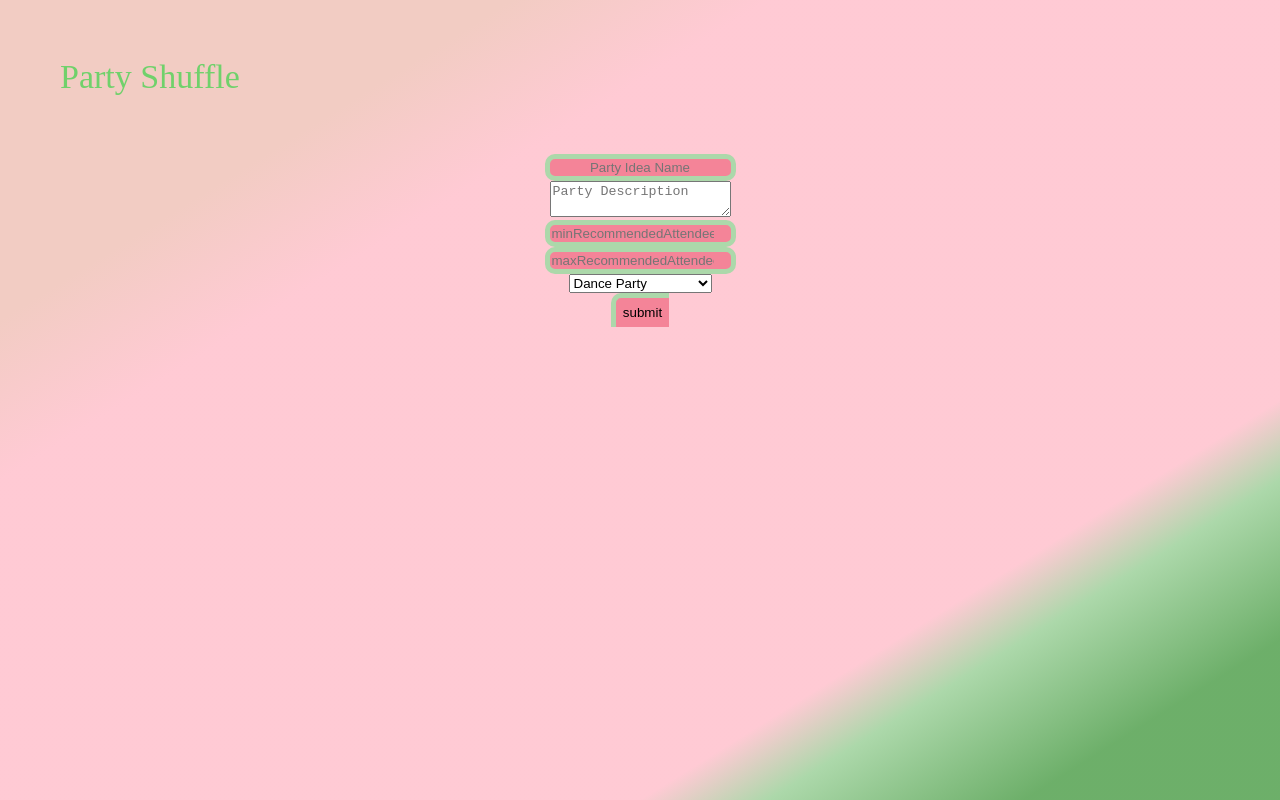
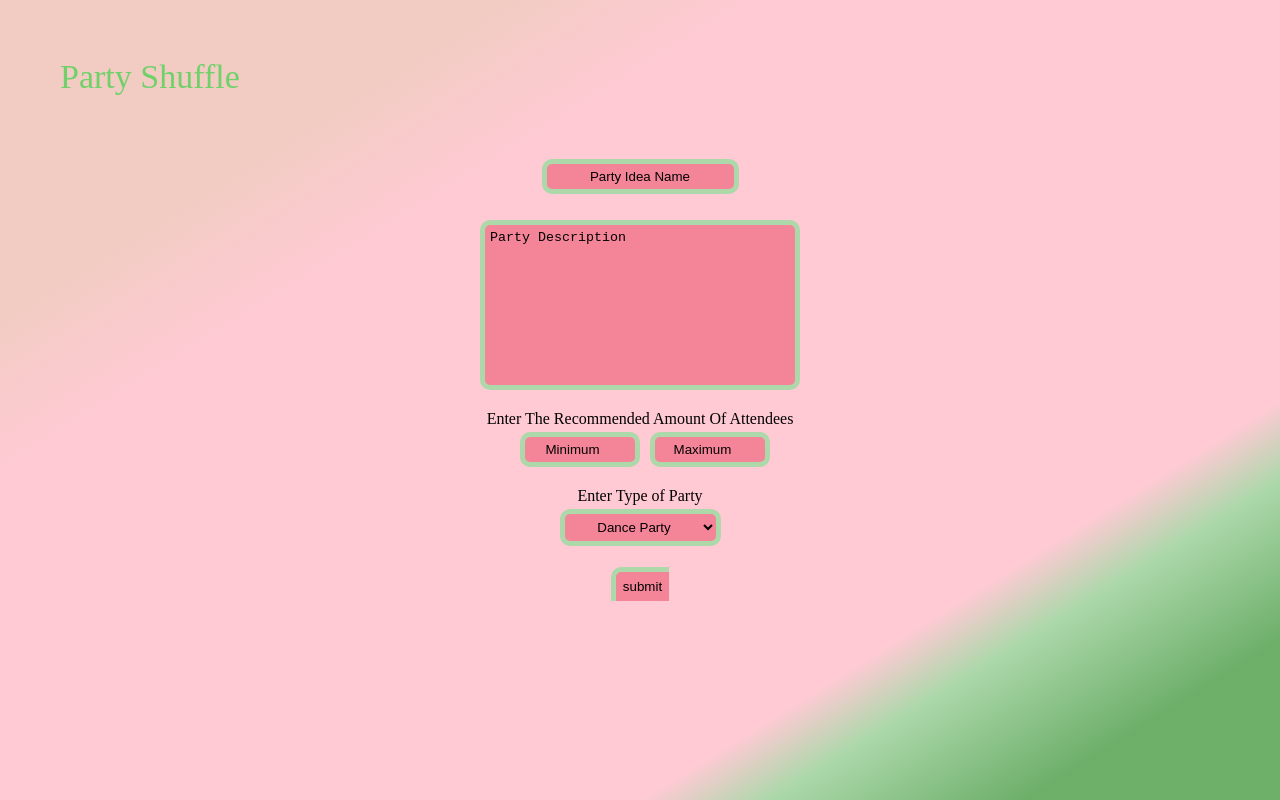
Before and after one commit to Keldon-lopez/specs_capstone, a React (Create React App) app: page /addParty in a window 1280 px wide. Built offline with nearby package versions, Linux system fonts and the light colour scheme; no server answers; a web font is replaced by a local one.

Commit message:
styled Add Party Page

```diff
--- a/src/components/AddParty.jsx
+++ b/src/components/AddParty.jsx
@@ -45,7 +45,7 @@ const AddParty = () => {
           placeholder="Party Idea Name"
           value={partyIdeaName}
           onChange={(e) => setPartyIdeaName(e.target.value)}
-          className="form-input"
+          className="form-input themeInput"
         />
         <br />
         <textarea
@@ -53,26 +53,30 @@ const AddParty = () => {
           placeholder="Party Description"
           value={partyDescription}
           onChange={(e) => setPartyDescription(e.target.value)}
-          className="form-input textarea"
+          className="form-input addPartyTextArea"
+        />
+        <br />
+        <p>Enter The Recommended Amount Of Attendees</p>
+        <div className="attendeesInputParent">
+        <input
+          type="number"
+          placeholder="Minimum"
+          value={minRecommendedAttendees}
+          onChange={(e) => setMinRecommendedAttendees(e.target.value)}
+          className="form-input themeInput attendeesInput"
         />
         <br />
         <input
           type="number"
-          placeholder="minRecommendedAttendees"
-          value={minRecommendedAttendees}
-          onChange={(e) => setMinRecommendedAttendees(e.target.value)}
-          className="form-input"
-        />
-        <br />
-        <input
-          type="number"
-          placeholder="maxRecommendedAttendees"
+          placeholder="Maximum"
           value={maxRecommendedAttendees}
           onChange={(e) => setMaxRecommendedAttendees(e.target.value)}
-          className="form-input"
+          className="form-input themeInput attendeesInput"
         />
+        </div>
         <br />
-        <select onChange={(e) => setPartyTypeId(e.target.value)}>
+        <p>Enter Type of Party</p>
+        <select className="form-input themeInput" onChange={(e) => setPartyTypeId(e.target.value)}>
           <option value="0">Dance Party</option>
           <option value="1">Murder Mystery</option>
           <option value="2">Dungeon & Dragons</option>
@@ -80,7 +84,7 @@ const AddParty = () => {
           <option value="4">Generic Party</option>
         </select>
         <br />
-        <button className="form-btn">submit</button>
+        <button className="form-btn themeBtn">submit</button>
       </form>
     </main>
   );
--- a/src/components/Header.jsx
+++ b/src/components/Header.jsx
@@ -17,21 +17,23 @@ function Header(props) {
 
   return (
     <header className="header">
+      <Link to="/">
       <h1>Party Shuffle</h1>
+      </Link>
       {validSession &&
 
       <nav>
           <Link to="/">
-            <button className="NavButton">Home</button>
+            <button className="NavButton themeBtn">Home</button>
           </Link>
           <Link to="/addParty">
-            <button className="NavButton">Add Party</button>
+            <button className="NavButton themeBtn">Add Party</button>
           </Link>
           {/* <Link to="/newRecipe"> */}
           {/* <button className="NavButton">Profile</button> */}
           {/* </Link> */}
           <Link to= "/">
-          <button className="NavButton" onClick={signOutHandler}>Logout</button>
+          <button className="NavButton themeBtn" onClick={signOutHandler}>Logout</button>
           </Link>
       </nav>
       }
--- a/src/components/MainDisplay.jsx
+++ b/src/components/MainDisplay.jsx
@@ -50,8 +50,8 @@ useEffect(() => {
       </div>
       <form className="shuffleForm">
         <label for="attendeesAmount">Enter Number Of Guests</label>
-        <input type="number" name="attendeesAmount" onChange={e => setAttendees(e.target.value)}></input>
-        <button className="shuffleBtn" onClick={shufflePartyHandler} placeholder="Enter Guests">shuffle</button>
+        <input className="themeInput" type="number" name="attendeesAmount" onChange={e => setAttendees(e.target.value)}></input>
+        <button className="shuffleBtn themeBtn" onClick={shufflePartyHandler} placeholder="Enter Guests">shuffle</button>
       </form>
       <div>{ partySubmitted && <PartyCard attendees={attendees} /> }</div>
     </main>
--- a/src/index.css
+++ b/src/index.css
@@ -21,7 +21,7 @@ button {
   border-radius: 10px 0 0 0;
   padding: 7px;
 }
-button:hover {
+.themeBtn:hover {
   background-color: #f75371;
   border-width: 5px 0 0 5px;
   color: black;
@@ -52,7 +52,7 @@ nav {
   font-size: 15px;
   font-family: "Bagel Fat One", cursive;
 }
-input {
+.themeInput {
   background-color: #f48498;
   border-width: 5px;
   border-style: solid;
@@ -61,7 +61,7 @@ input {
   border-radius: 10px;
   text-align: center;
 }
-input:hover {
+.themeInput:hover {
   background-color: #f75371;
   border-width: 5px;
   color: black;
@@ -98,7 +98,63 @@ h2 {
 main {
   height: 70vh;
 }
-
+.addParty{
+  display: flex;
+  flex-direction: column;
+	/* justify-content: space-evenly; */
+  align-items: center;
+}
+.form-input{
+  margin: 5px;
+  padding: 5px;
+}
+.add-party-form{
+  display: flex;
+  flex-direction: column;
+	justify-content: space-evenly;
+  align-items: center;
+}
+.attendeesInputParent{
+  width: 250px;
+  display: flex;
+	flex-direction: row;
+	flex-wrap: nowrap;
+	justify-content: space-between;
+	align-items: center;
+	align-content: stretch;
+}
+.attendeesInput{
+  width: 100px;
+}
+.addPartyTextArea{
+  resize: none;
+  height: 150px;
+  width: 300px;
+  text-align: start;
+  background-color: #f48498;
+  border-width: 5px;
+  border-style: solid;
+  color: black;
+  border-color: #acd8aa;
+  border-radius: 10px;
+}
+.addPartyTextArea:hover{
+  background-color: #f75371;
+  border-width: 5px;
+  color: black;
+  border-color: #70d16b;
+  border-radius: 10px;
+  cursor: pointer;
+}
+::placeholder {
+  color: black;
+  opacity: 1;
+}
+a:-webkit-any-link {
+  color: -webkit-link;
+  cursor: pointer;
+  text-decoration: none;
+}
 /*
 https://coolors.co/visualizer/f2ccc3-e78f8e-ffe6e8-acd8aa-f48498
 
```
